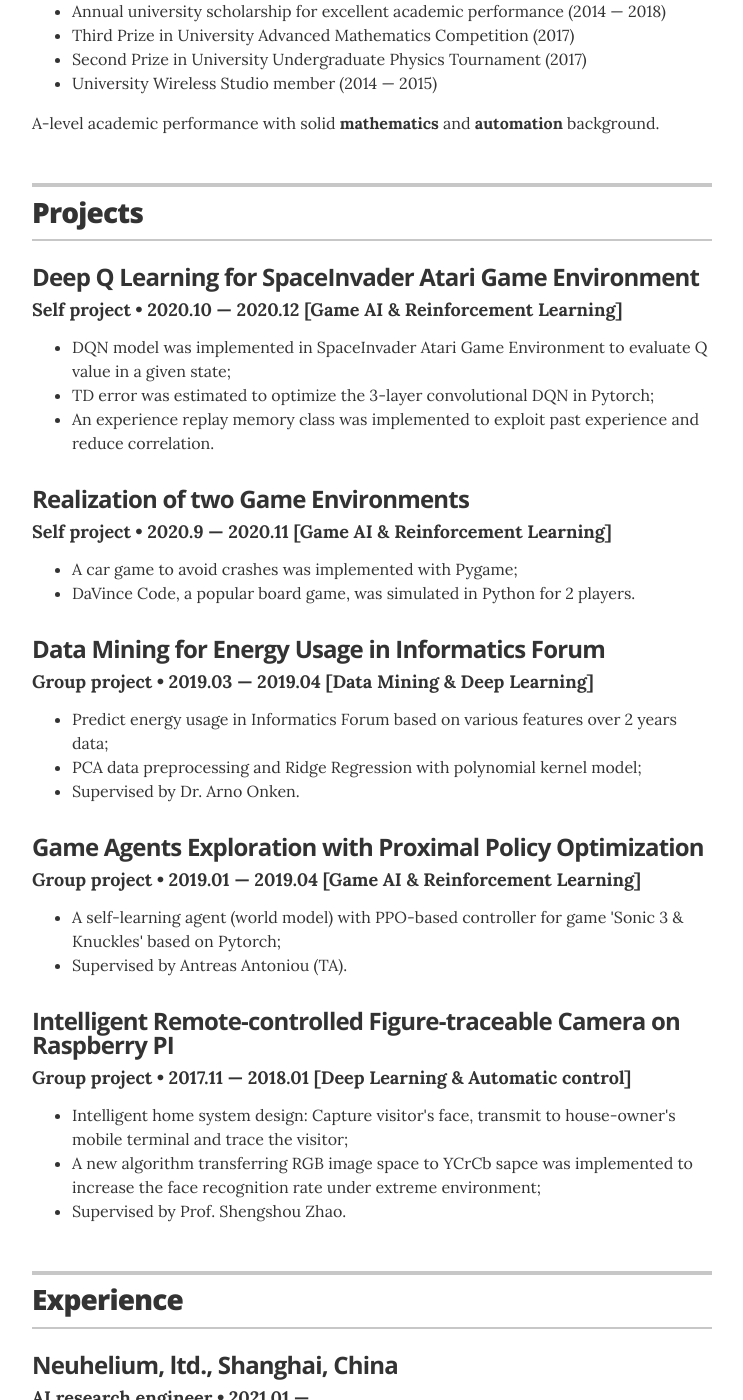
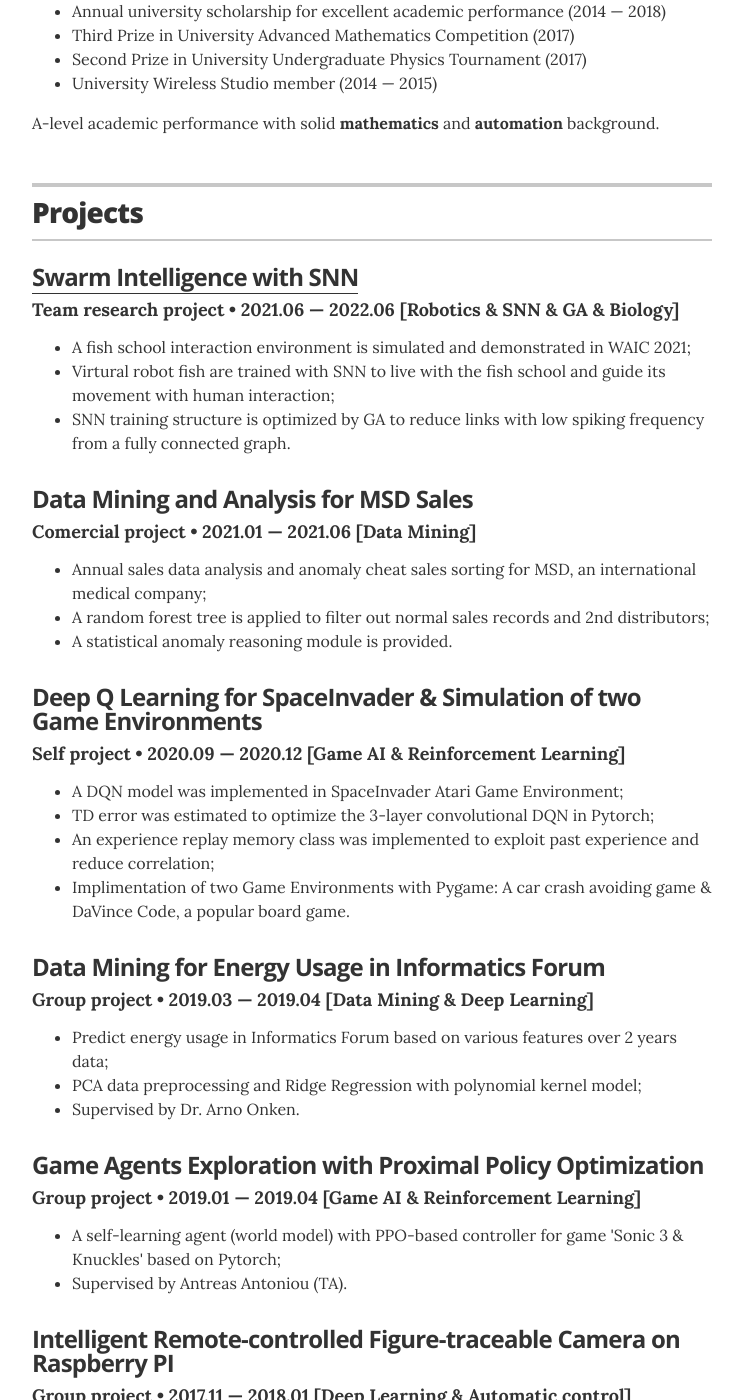
Before and after one commit to zero-cooper/zero-cooper.github.io, a Jekyll site: the page built from index.html, in a window 1280 px wide and 1400 px high, scrolled down 1077 px. Shown: the whole window, without its empty margins (268-1011 px from the left). Built offline with Jekyll 4.4.1, drawn with Linux system fonts in a browser that asks for light colours.

Commit message:
Update projects.yml

```diff
--- a/_data/projects.yml
+++ b/_data/projects.yml
@@ -1,16 +1,22 @@
 # Projects
 # uncomment the urls if you wish to display them, and add your own URL
-- project: Deep Q Learning for SpaceInvader Atari Game Environment
+
+- project: Swarm Intelligence with SNN
+  role: Team research project
+  duration: 2021.06 &mdash; 2022.06 <b>[Robotics & SNN & GA & Biology]</b>
+  url: "https://mp.weixin.qq.com/s/iK3g4JmK7e0TwlXtmUuuBQ"
+  description: <ul><li>A fish school interaction environment is simulated and demonstrated in WAIC 2021;</li><li>Virtural robot fish are trained with SNN to live with the fish school and guide its movement with human interaction;</li><li>SNN training structure is optimized by GA to reduce links with low spiking frequency from a fully connected graph.</li></ul>
+
+- project: Data Mining and Analysis for MSD Sales
+  role: Comercial project
+  duration: 2021.01 &mdash; 2021.06 <b>[Data Mining]</b>
+  description: <ul><li>Annual sales data analysis and anomaly cheat sales sorting for MSD, an international medical company;</li><li>A random forest tree is applied to filter out normal sales records and 2nd distributors;</li><li>A statistical anomaly reasoning module is provided. </li></ul>
+
+- project: Deep Q Learning for SpaceInvader & Simulation of two Game Environments
   role: Self project
-  duration: 2020.10 &mdash; 2020.12 <b>[Game AI & Reinforcement Learning]</b>
+  duration: 2020.09 &mdash; 2020.12 <b>[Game AI & Reinforcement Learning]</b>
   # url: "#"
-  description: <ul><li>DQN model was implemented in SpaceInvader Atari Game Environment to evaluate Q value in a given state;</li><li>TD error was estimated to optimize the 3-layer convolutional DQN in Pytorch;</li><li>An experience replay memory class was implemented to exploit past experience and reduce correlation.</li></ul>
-
-- project: Realization of two Game Environments
-  role: Self project
-  duration: 2020.9 &mdash; 2020.11 <b>[Game AI & Reinforcement Learning]</b>
-  # url: "#"
-  description: <ul><li>A car game to avoid crashes was implemented with Pygame;</li><li>DaVince Code, a popular board game, was simulated in Python for 2 players.</li></ul>
+  description: <ul><li>A DQN model was implemented in SpaceInvader Atari Game Environment;</li><li>TD error was estimated to optimize the 3-layer convolutional DQN in Pytorch;</li><li>An experience replay memory class was implemented to exploit past experience and reduce correlation;</li><li>Implimentation of two Game Environments with Pygame&#58; A car crash avoiding game & DaVince Code, a popular board game.</li></ul>
 
 - project: Data Mining for Energy Usage in Informatics Forum
   role: Group project
```
